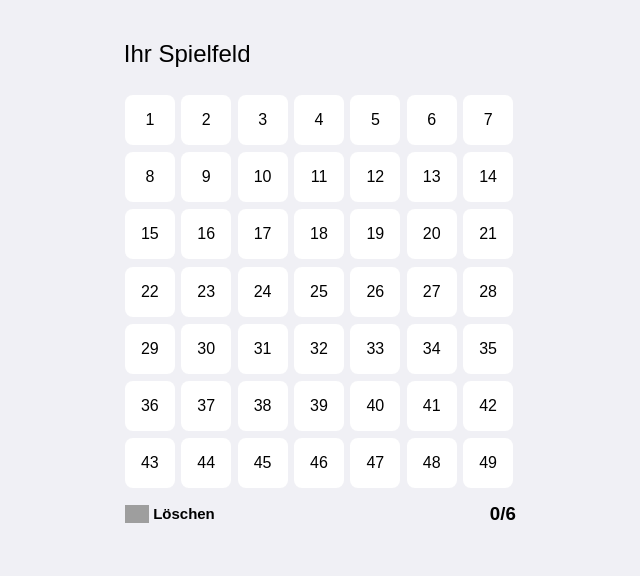
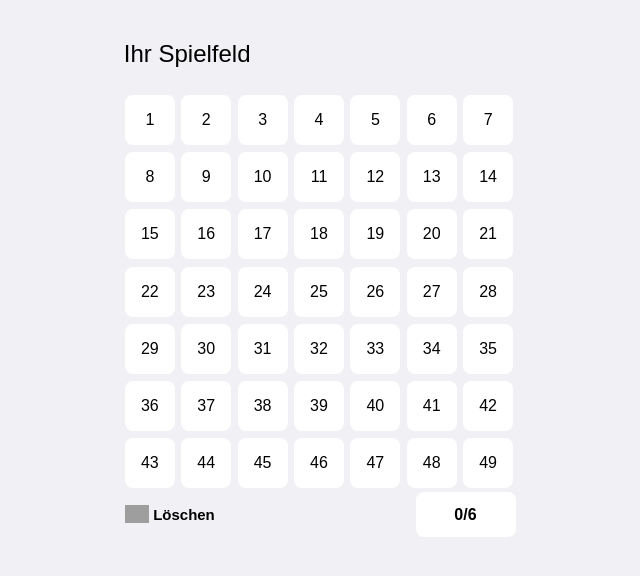
Before and after one commit to MareikeW/lottoschein, a React (Create React App) app: page / in a window 1280 px wide. Shown: the top 576 px of the page, without its empty margins (321-961 px from the left). Built offline with nearby package versions, Linux system fonts and the light colour scheme; grey boxes are pictures that could not be loaded.

Commit message:
Fortschrittsanzeige hinzugefügt

```diff
--- a/src/App.js
+++ b/src/App.js
@@ -3,6 +3,7 @@ import { Context } from "./context"
 import Feld from "./components/Feld";
 import LoeschenContainer from "./components/LoeschenContainer";
 import WeiterButton from "./components/WeiterButton";
+import FortschrittAnzeige from "./components/FortschrittAnzeige";
 
 const App = () => {
     const context = useContext(Context);
@@ -21,7 +22,7 @@ const App = () => {
                 {
                     context.selectedFelder.length === 6
                     ? <WeiterButton />
-                    : <h3>{context.count}/6</h3>
+                    : <FortschrittAnzeige />
                 }
             </div>
         </main>
--- /dev/null
+++ b/src/components/FortschrittAnzeige.js
@@ -0,0 +1,17 @@
+import React, { useContext } from "react";
+import { Context } from "../context";
+
+const FortschrittAnzeige = () => {
+    const context = useContext(Context);
+    return (
+        <div>
+            <div id="progressbar">
+                <div style={{width: `calc((100% / 6) * ${context.count}) `}}>
+                    <p className="progress-label"><strong>{context.count}/6</strong></p>
+                </div>
+            </div>
+        </div>
+    )
+}
+
+export default FortschrittAnzeige;
--- a/src/index.css
+++ b/src/index.css
@@ -117,6 +117,29 @@ h1 {
   position: relative;
 }
 
+#progressbar {
+  width: 100px;
+  height: 2.8em;
+  border: 2px solid #FFFFFF;
+  border-radius: 0.5em;
+  margin: 0 auto;
+  position: relative;
+  background-color: #FFFFFF;
+}
+
+#progressbar div {
+  height: 100%;
+  border: 2px solid #FFFFFF;
+  background-color: lightskyblue;
+  border-radius: 0.5em;
+}
+
+.progress-label {
+  position: absolute;
+  top: 12px;
+  left: 38%;
+}
+
 .outputAnzeige {
   position: absolute;
   top: 5em;
```
